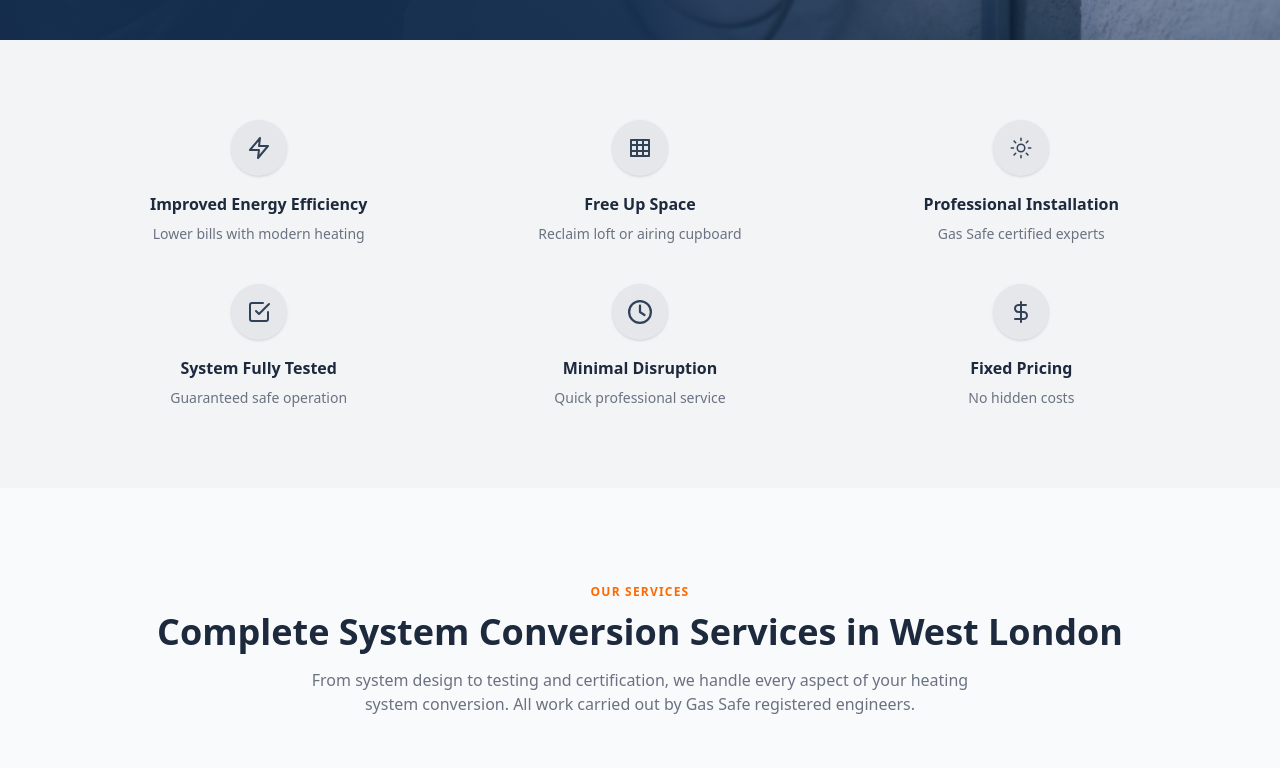
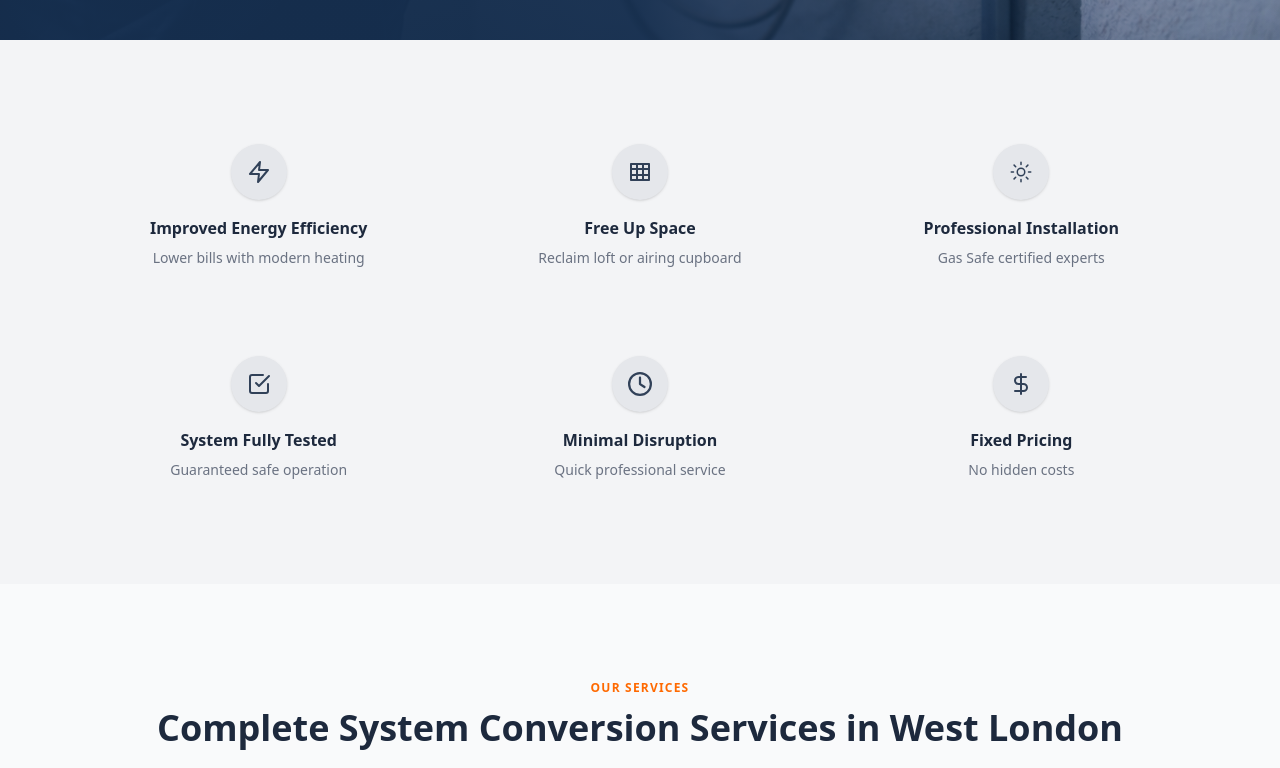
Before and after one commit to Joma-Mohammadi/system-conversion, a React (Vite) app: page / in a window 1280 px wide. Shown: the part 760-1528 px from the top of the page. Built offline with nearby package versions, Linux system fonts and the light colour scheme.

Commit message:
updeat the link

```diff
--- a/src/Component/Benefits.jsx
+++ b/src/Component/Benefits.jsx
@@ -9,8 +9,9 @@ function Features() {
   return (
     <section className="bg-gray-100 py-20">
       <div className="max-w-6xl mx-auto px-6">
-        <div className="grid  sm:grid-cols-2 md:grid-cols-3 gap-10 text-center">
-          <div className="flex flex-col items-center ">
+        <div className="grid sm:grid-cols-2 md:grid-cols-3 gap-6 md:gap-10 text-center">
+
+          <div className="flex flex-col items-center p-6 bg-white rounded-lg border border-gray-200 shadow-sm sm:border-0 sm:shadow-none sm:bg-transparent">
             <div className="w-14 h-14 flex items-center justify-center bg-gray-200 rounded-full shadow-sm mb-4">
               <FiZap className="w-6 h-6 text-slate-700" />
             </div>
@@ -22,7 +23,7 @@ function Features() {
             </p>
           </div>
 
-          <div className="flex flex-col items-center">
+          <div className="flex flex-col items-center p-6 bg-white rounded-lg border border-gray-200 shadow-sm sm:border-0 sm:shadow-none sm:bg-transparent">
             <div className="w-14 h-14 flex items-center justify-center bg-gray-200 rounded-full shadow-sm mb-4">
               <RiLayoutGrid2Line className="w-6 h-6 text-slate-700" />
             </div>
@@ -32,7 +33,7 @@ function Features() {
             </p>
           </div>
 
-          <div className="flex flex-col items-center">
+          <div className="flex flex-col items-center p-6 bg-white rounded-lg border border-gray-200 shadow-sm sm:border-0 sm:shadow-none sm:bg-transparent">
             <div className="w-14 h-14 flex items-center justify-center bg-gray-200 rounded-full shadow-sm mb-4">
               <IoSunnyOutline className="w-6 h-6 text-slate-700" />
             </div>
@@ -44,7 +45,7 @@ function Features() {
             </p>
           </div>
 
-          <div className="flex flex-col items-center">
+          <div className="flex flex-col items-center p-6 bg-white rounded-lg border border-gray-200 shadow-sm sm:border-0 sm:shadow-none sm:bg-transparent">
             <div className="w-14 h-14 flex items-center justify-center bg-gray-200 rounded-full shadow-sm mb-4">
               <FiCheckSquare className="w-6 h-6 text-slate-700" />
             </div>
@@ -56,7 +57,7 @@ function Features() {
             </p>
           </div>
 
-          <div className="flex flex-col items-center">
+          <div className="flex flex-col items-center p-6 bg-white rounded-lg border border-gray-200 shadow-sm sm:border-0 sm:shadow-none sm:bg-transparent">
             <div className="w-14 h-14 flex items-center justify-center bg-gray-200 rounded-full shadow-sm mb-4">
               <FaRegClock className="w-6 h-6 text-slate-700" />
             </div>
@@ -65,15 +66,17 @@ function Features() {
               Quick professional service
             </p>
           </div>
-          <div className=" justify-center">
-            <div className="flex flex-col items-center text-center ">
-              <div className="w-14 h-14 flex items-center justify-center bg-gray-200 rounded-full shadow-sm mb-4">
-                <LuDollarSign className="w-6 h-6 text-slate-700" />
-              </div>
-              <h3 className="font-semibold text-slate-800">Fixed Pricing</h3>
-              <p className="text-sm text-gray-500 mt-2">No hidden costs</p>
+
+          <div className="flex flex-col items-center p-6 bg-white rounded-lg border border-gray-200 shadow-sm sm:border-0 sm:shadow-none sm:bg-transparent">
+            <div className="w-14 h-14 flex items-center justify-center bg-gray-200 rounded-full shadow-sm mb-4">
+              <LuDollarSign className="w-6 h-6 text-slate-700" />
             </div>
+            <h3 className="font-semibold text-slate-800">Fixed Pricing</h3>
+            <p className="text-sm text-gray-500 mt-2">
+              No hidden costs
+            </p>
           </div>
+
         </div>
       </div>
     </section>
--- a/src/Component/FAQ.jsx
+++ b/src/Component/FAQ.jsx
@@ -69,7 +69,7 @@ function FAQ() {
                 </h3>
 
                 {activeIndex === index ? (
-                  <IoIosClose className="text-xl text-orange-500" />
+                  <IoIosClose className="text-2xl text-orange-500" />
                 ) : (
                   <FiPlus className="text-xl text-[#1e3a63]" />
                 )}
--- a/src/Component/Hero.jsx
+++ b/src/Component/Hero.jsx
@@ -15,9 +15,7 @@ function Hero() {
       <div className="absolute inset-0 bg-gradient-to-r from-[#162f4f]/95 via-[#162f4f]/95 to-transparent" />
 
       <div className="relative z-10 w-full">
-        <div
-          className=" max-w-[800px] ml-[6%] sm:ml-[10%]  md:ml-[12%]  lg:ml-[15%] px-4  sm:px-0  text-white "
-        >
+        <div className=" max-w-[800px] ml-[6%] sm:ml-[10%]  md:ml-[12%]  lg:ml-[15%] px-4  sm:px-0  text-white ">
           <span className="flex w-fit gap-2 backdrop-blur-sm bg-orange-400/20 items-center  text-orange-500 text-xs sm:text-sm font-semibold px-4 py-2 rounded-full mb-4">
             <IoSettings className="text-sm" />
             SYSTEM CONVERSION
@@ -50,7 +48,13 @@ function Hero() {
             </div>
           </div>
 
-          <button className="flex items-center justify-center sm:justify-start gap-2 bg-orange-500 hover:bg-orange-600 transition px-6 py-3 rounded-md text-sm sm:text-base font-semibold w-full sm:w-auto">
+          <button
+            onClick={() =>
+              (window.location.href =
+                "https://hpspros.co.uk/services/water-heaters")
+            }
+            className="flex items-center justify-center sm:justify-start gap-2 bg-orange-500 hover:bg-orange-600 transition px-6 py-3 rounded-md text-sm sm:text-base font-semibold "
+          >
             <BsFillTelephoneFill className="text-lg" />
             Call 07852 121 346
           </button>
--- a/src/Component/ServiceCard.jsx
+++ b/src/Component/ServiceCard.jsx
@@ -1,36 +1,41 @@
 import { FaCheck } from "react-icons/fa6";
 
-function ServiceCard({ icon, title, description, features= [] }) {
+function ServiceCard({ icon, title, description, features = [] }) {
   return (
     <div className="bg-white rounded-xl border border-gray-200 p-6 shadow-sm hover:shadow-md transition duration-300 flex flex-col justify-between">
-
       <div>
         <div className="w-14 h-14 flex items-center justify-center bg-gray-100 rounded-full mb-4 ">
           {icon}
         </div>
 
-        <h3 className="text-lg font-semibold text-slate-700 mb-2">
-          {title}
-        </h3>
+        <h3 className="text-lg font-semibold text-slate-700 mb-2">{title}</h3>
 
-        <p className="text-sm text-gray-500 mb-4">
-          {description}
-        </p>
+        <p className="text-sm text-gray-500 mb-4">{description}</p>
 
         <ul className="space-y-5 mb-6">
           {features.map((item, index) => (
-            <li key={index} className="flex items-center gap-2 text-sm text-gray-600">
-              <span className="text-green-500"><FaCheck /></span>
+            <li
+              key={index}
+              className="flex items-center gap-2 text-sm text-gray-600"
+            >
+              <span className="text-green-500">
+                <FaCheck />
+              </span>
               {item}
             </li>
           ))}
         </ul>
       </div>
 
-      <button className="border-2 border-slate-800 text-slate-700  font-semibold px-4 py-2 rounded-md hover:bg-slate-800 hover:text-white transition">
+      <button
+        onClick={() =>
+          (window.location.href =
+            "https://hpspros.co.uk/services/water-heaters")
+        }
+        className="border-2 border-slate-800 text-slate-700  font-semibold px-4 py-2 rounded-md hover:bg-slate-800 hover:text-white transition"
+      >
         Call Us Now →
       </button>
-
     </div>
   );
 }
```
